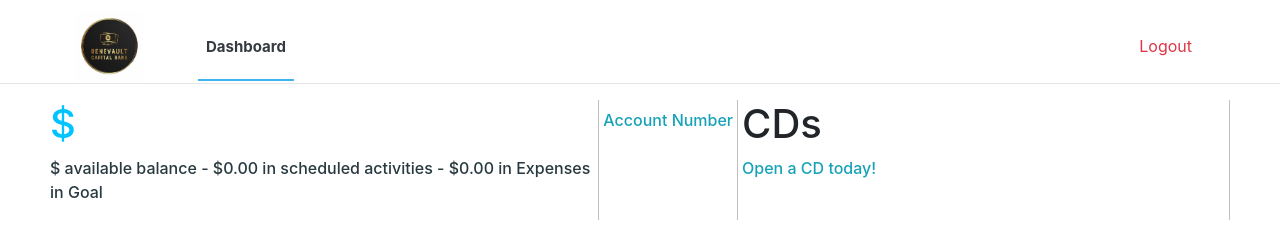
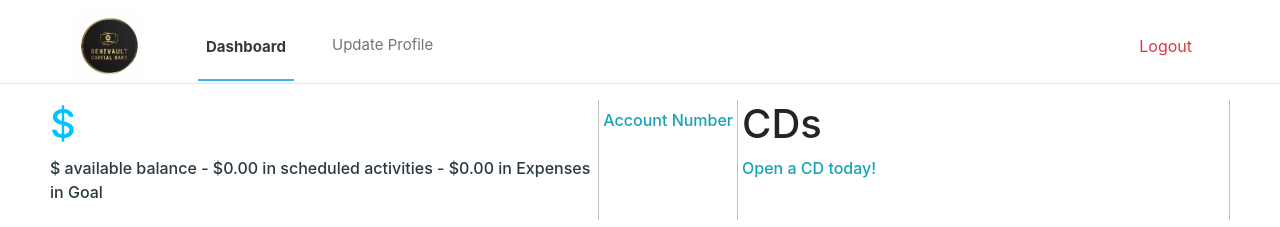
Before and after one commit to Justprince234/bank-demo, a Django app: page /dashboard/ in a window 1280 px wide. Shown: the top 227 px of the page. Run offline with Django 4.2, Linux system fonts and the light colour scheme; the visitor is signed in with stand-in values (Sample User, id 1); data that the repository does not hold is empty.

Commit message:
update profile updated

```diff
--- a/templates/dashboard.html
+++ b/templates/dashboard.html
@@ -24,9 +24,7 @@
             </li>
 
             <li class="nav-item">
-              {% if updates.passport %}
                     <a class="nav-link text-muted" href="{% url 'core:profile' %}">Update Profile</a>
-                {% endif%}
                 </li>
 
                 <li class="nav-item">
@@ -43,9 +41,10 @@
               <a class="nav-link text-danger" href="{% url 'core:logout' %}" id="dropdownId" aria-expanded="false"> Logout</a>
 
               <li class="nav-item dropdown">
-                {% if updates.passport %}
-                  <img src="{{ updates.passport.url }}" class="rounded-circle px-3 py-2 text-white j_in_circle">Hello, {% for update in updates %}{{update.user.first_name}}{% endfor %}
-                {% endif %}
+                {% for update in updates %}
+                {% if update.passport %}
+                  <img src="{{ update.passport.url }}" class="rounded-circle px-3 py-2 text-white j_in_circle"> {% endif %} Hello, {{update.user.first_name}}
+                {% endfor %}
             </li>
 
             <!-- <li class="nav-item pt-1 question-mark">
```
Also changed, not shown: account/migrations/0013_remove_updateuser_passport.py (added), account/migrations/0014_updateuser_passport.py (added), photos/Ngozi_pIObkd8.jpg (added).
